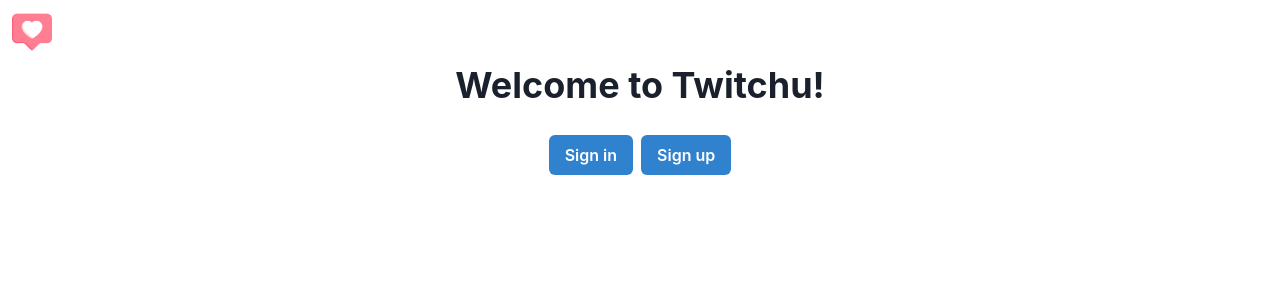
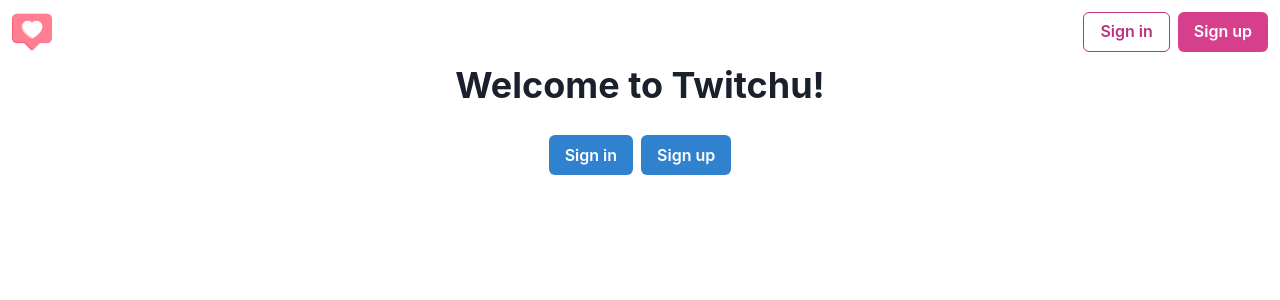
Before and after one commit to wookookie/twitchu, a React (Vite) app in the folder frontend/: page / in a window 1280 px wide. Shown: the top 300 px of the page. Built offline with nearby package versions, Linux system fonts and the light colour scheme.

Commit message:
Add auth buttons

```diff
--- /dev/null
+++ b/frontend/src/components/AuthButtons.tsx
@@ -0,0 +1,15 @@
+import { Button } from "@chakra-ui/button";
+import { HStack } from "@chakra-ui/layout";
+
+function AuthButtons() {
+  return (
+    <HStack>
+      <Button colorScheme="pink" variant="outline">
+        Sign in
+      </Button>
+      <Button colorScheme="pink">Sign up</Button>
+    </HStack>
+  );
+}
+
+export default AuthButtons;
--- a/frontend/src/components/NavBar.tsx
+++ b/frontend/src/components/NavBar.tsx
@@ -1,11 +1,13 @@
 import { Image } from "@chakra-ui/image";
 import { HStack } from "@chakra-ui/layout";
 import logo from "../assets/logo.png"; // Like icons created by Freepik
+import AuthButtons from "./AuthButtons";
 
 function NavBar() {
   return (
-    <HStack padding="12px">
+    <HStack padding="12px" justify="space-between">
       <Image boxSize="40px" src={logo} alt="Logo" />
+      <AuthButtons />
     </HStack>
   );
 }
```
